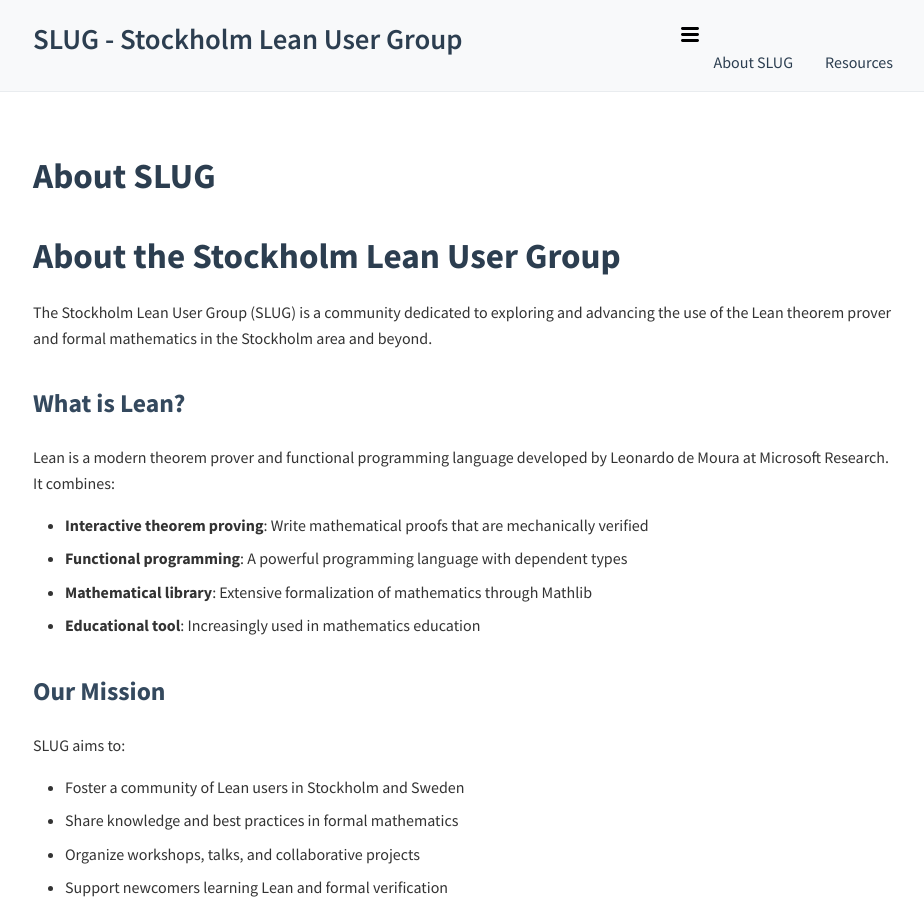
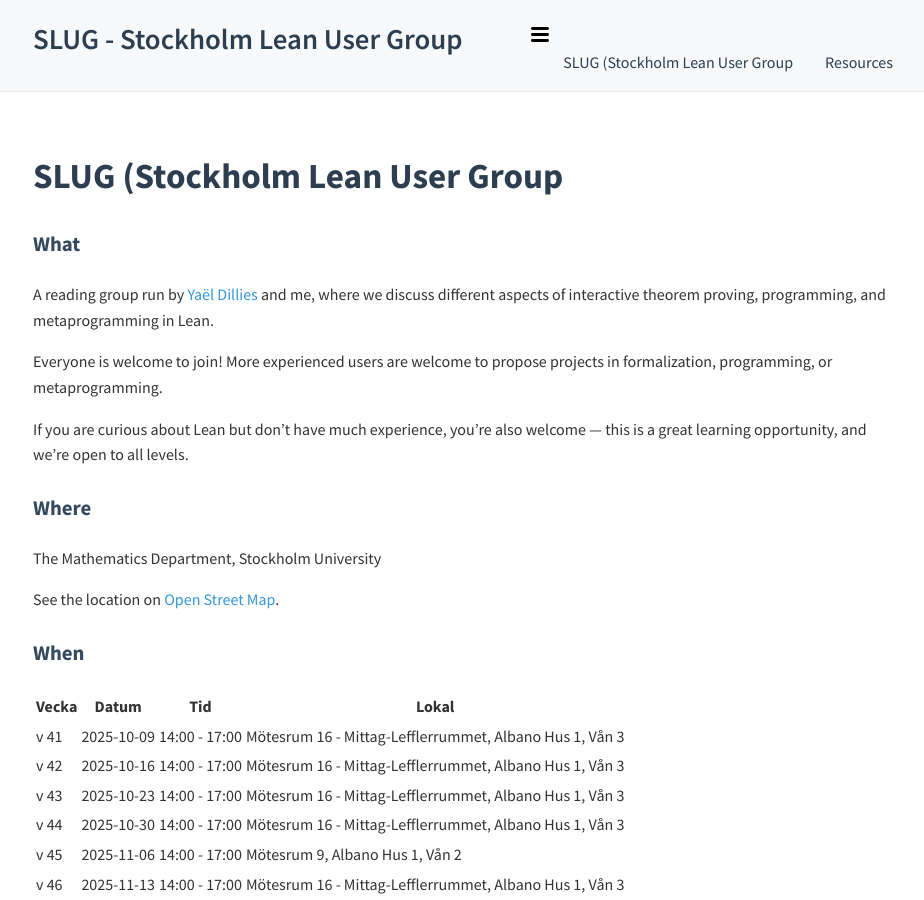
Before and after one commit to sinhp/slug, a Jekyll site: the page built from about.md, in a window 1280 px wide and 900 px high. Shown: the whole window, without its empty margins (177-1101 px from the left). Built offline with Jekyll 4.4.1, drawn with Linux system fonts in a browser that asks for light colours; some of the changed text lies outside the part shown.

Commit message:
Update about.md

```diff
--- a/about.md
+++ b/about.md
@@ -1,46 +1,36 @@
 ---
 layout: page
-title: About SLUG
+title: SLUG (Stockholm Lean User Group
 permalink: /about/
 ---
 
-# About the Stockholm Lean User Group
+### What
 
-The Stockholm Lean User Group (SLUG) is a community dedicated to exploring and advancing the use of the Lean theorem prover and formal mathematics in the Stockholm area and beyond.
+A reading group run by [Yaël Dillies](https://www.su.se/english/profiles/yadi8568-1.745057) and me, where we discuss different aspects of interactive theorem proving, programming, and metaprogramming in Lean.
 
-## What is Lean?
+Everyone is welcome to join! More experienced users are welcome to propose projects in formalization, programming, or metaprogramming.
 
-Lean is a modern theorem prover and functional programming language developed by Leonardo de Moura at Microsoft Research. It combines:
+If you are curious about Lean but don’t have much experience, you’re also welcome — this is a great learning opportunity, and we’re open to all levels.
 
-- **Interactive theorem proving**: Write mathematical proofs that are mechanically verified
-- **Functional programming**: A powerful programming language with dependent types
-- **Mathematical library**: Extensive formalization of mathematics through Mathlib
-- **Educational tool**: Increasingly used in mathematics education
+### Where
 
-## Our Mission
+The Mathematics Department, Stockholm University
 
-SLUG aims to:
+See the location on [Open Street Map](https://www.openstreetmap.org/?mlat=59.35472&mlon=18.05553#map=18/59.354720/18.055530).
 
-- Foster a community of Lean users in Stockholm and Sweden
-- Share knowledge and best practices in formal mathematics
-- Organize workshops, talks, and collaborative projects
-- Support newcomers learning Lean and formal verification
-- Connect with the broader international Lean community
+### When
 
-## Community Projects
+| Vecka  | Datum       | Tid             | Lokal                                |
+|--------|-------------|------------------|---------------------------------------|
+| v 41   | 2025-10-09  | 14:00 - 17:00    | Mötesrum 16 - Mittag-Lefflerrummet, Albano Hus 1, Vån 3 |
+| v 42   | 2025-10-16  | 14:00 - 17:00    | Mötesrum 16 - Mittag-Lefflerrummet, Albano Hus 1, Vån 3 |
+| v 43   | 2025-10-23  | 14:00 - 17:00    | Mötesrum 16 - Mittag-Lefflerrummet, Albano Hus 1, Vån 3 |
+| v 44   | 2025-10-30  | 14:00 - 17:00    | Mötesrum 16 - Mittag-Lefflerrummet, Albano Hus 1, Vån 3 |
+| v 45   | 2025-11-06  | 14:00 - 17:00    | Mötesrum 9, Albano Hus 1, Vån 2                        |
+| v 46   | 2025-11-13  | 14:00 - 17:00    | Mötesrum 16 - Mittag-Lefflerrummet, Albano Hus 1, Vån 3 |
+| v 47   | 2025-11-20  | 14:00 - 17:00    | Mötesrum 16 - Mittag-Lefflerrummet, Albano Hus 1, Vån 3 |
+| v 48   | 2025-11-27  | 14:00 - 17:00    | Mötesrum 16 - Mittag-Lefflerrummet, Albano Hus 1, Vån 3 |
+| v 49   | 2025-12-04  | 14:00 - 17:00    | Mötesrum 16 - Mittag-Lefflerrummet, Albano Hus 1, Vån 3 |
+| v 50   | 2025-12-11  | 14:00 - 17:00    | Mötesrum 11 - Kovalevskyrummet, Albano Hus 1, Vån 3     |
 
-Our members are actively working on various formalization projects in Lean 4, including:
-
-- **Category Theory**: Formalizations of fibred categories, displayed categories, and polynomial functors
-- **Mathematical Foundations**: Groupoid models and higher-categorical structures
-- **Education**: Course materials and proof laboratories for teaching formal methods
-
-## Join Us
-
-Whether you're a mathematician, computer scientist, student, or simply curious about formal verification, you're welcome to join SLUG! We welcome all levels of experience, from complete beginners to advanced users.
-
-## History
-
-SLUG was established to create a local hub for the growing international Lean community. The group draws inspiration from similar user groups around the world and aims to contribute to the advancement of formal mathematics.
-
-For more information or to get involved, please don't hesitate to reach out to us!
+__BYOLoL (Bring Your Own Lean on a Laptop)__
```
